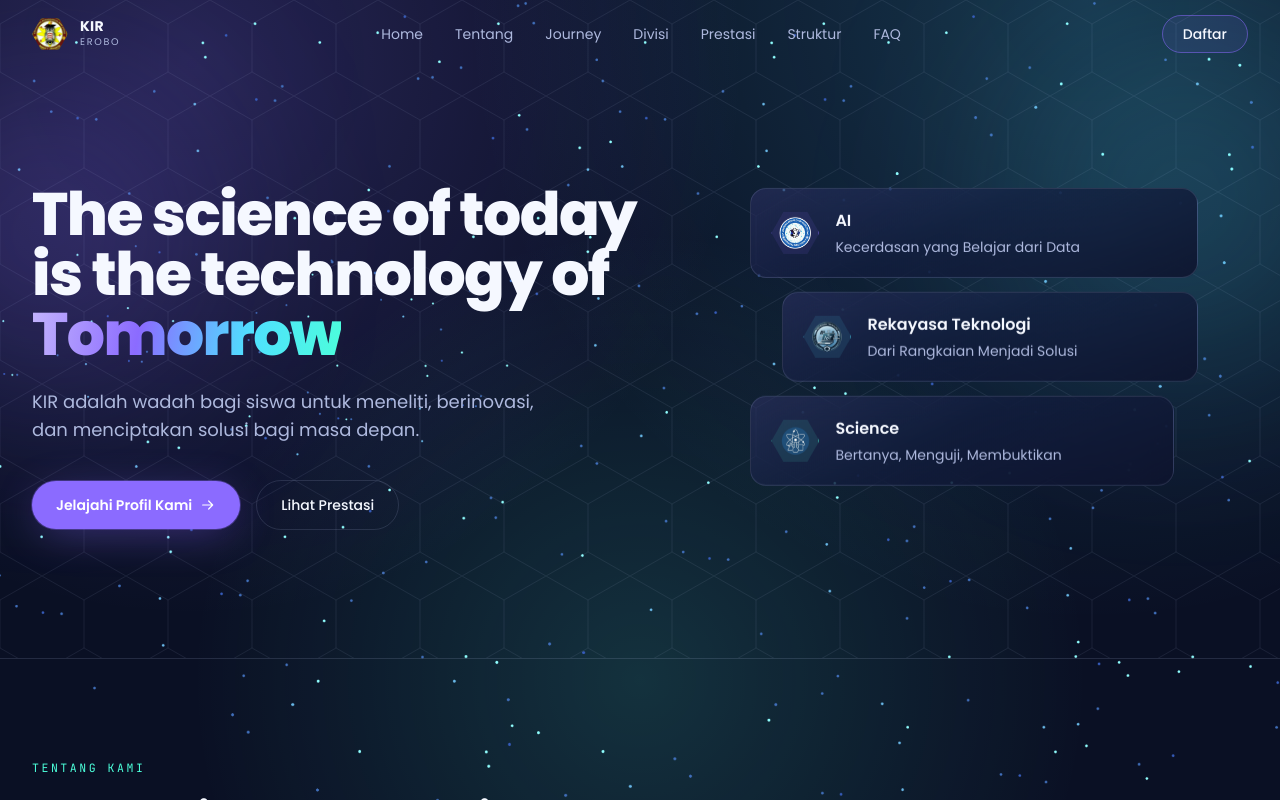
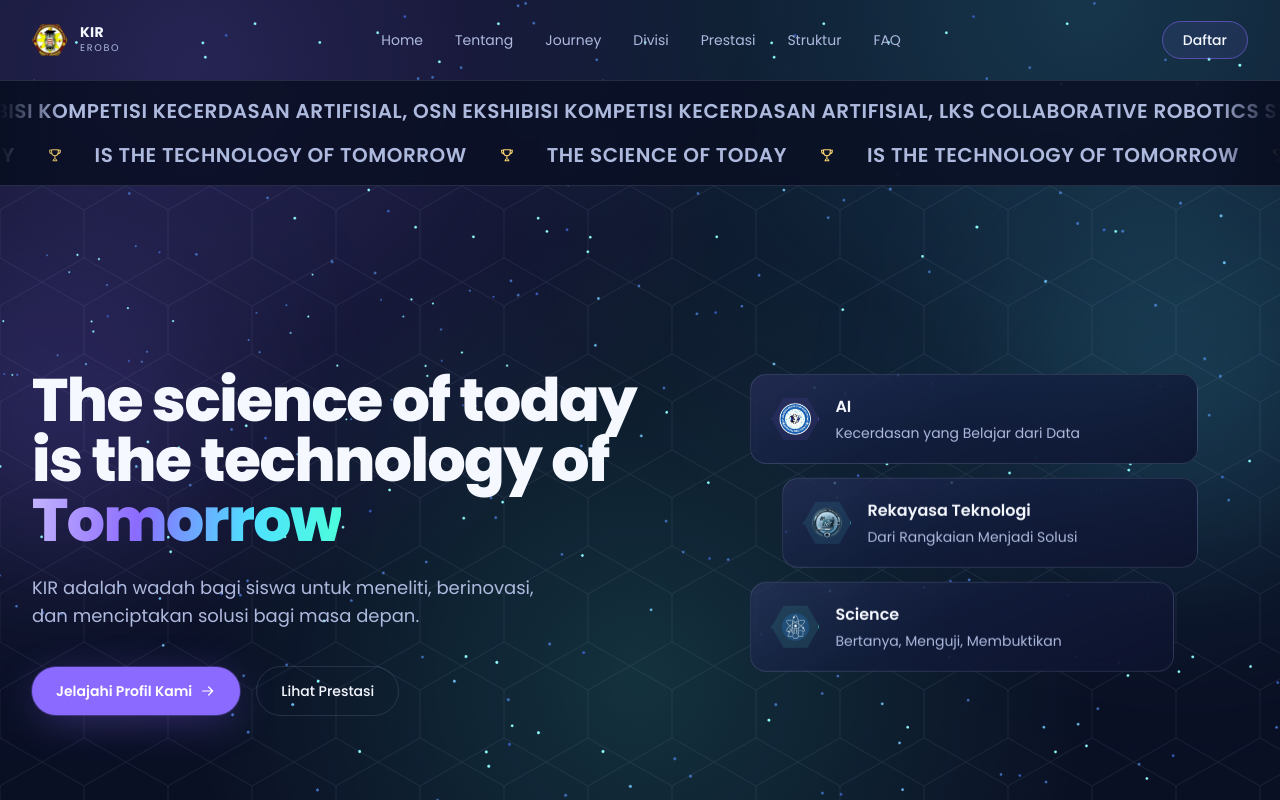
Before and after one commit to erobokir/web-kir-erobo, a Next.js app: page / in a window 1280 px wide. Shown: the top 800 px of the page. Built offline with nearby package versions, Linux system fonts and the light colour scheme.

Commit message:
update marquee

```diff
--- a/src/app/globals.css
+++ b/src/app/globals.css
@@ -90,3 +90,61 @@ body {
     scroll-behavior: auto !important;
   }
 }
+@keyframes marquee {
+  from {
+    transform: translateX(0);
+  }
+  to {
+    transform: translateX(-50%);
+  }
+}
+
+.animate-marquee {
+  animation: marquee 18s linear infinite;
+}
+
+.animate-marquee-reverse {
+  animation: marquee 18s linear infinite reverse;
+}
+
+@media (min-width: 640px) {
+  .animate-marquee {
+    animation-duration: 30s;
+  }
+  .animate-marquee-reverse {
+    animation-duration: 30s;
+  }
+}
+
+.marquee-pause:hover .animate-marquee,
+.marquee-pause:hover .animate-marquee-reverse {
+  animation-play-state: paused;
+}
+
+.marquee-fade::before,
+.marquee-fade::after {
+  content: "";
+  position: absolute;
+  top: 0;
+  bottom: 0;
+  width: 2rem;
+  z-index: 10;
+  pointer-events: none;
+}
+
+.marquee-fade::before {
+  left: 0;
+  background: linear-gradient(to right, #0a1024, transparent);
+}
+
+.marquee-fade::after {
+  right: 0;
+  background: linear-gradient(to left, #0a1024, transparent);
+}
+
+@media (min-width: 640px) {
+  .marquee-fade::before,
+  .marquee-fade::after {
+    width: 4rem;
+  }
+}
--- a/src/app/page.tsx
+++ b/src/app/page.tsx
@@ -1,4 +1,6 @@
 import Navbar from "@/components/Navbar";
+import DoubleMarquee from "@/components/Marquee";
+import { MARQUEE_ROW_1, MARQUEE_ROW_2 } from "@/data/content";
 import Hero from "@/components/Hero";
 import About from "@/components/About";
 import JourneyTimeline from "@/components/JourneyTimeline";
@@ -14,6 +16,8 @@ export default function Home() {
   return (
     <>
       <Navbar />
+      <div className="pt-16 sm:pt-20">
+        <DoubleMarquee rowOne={MARQUEE_ROW_1} rowTwo={MARQUEE_ROW_2} />
         <main>
           <Hero />
           <About />
@@ -25,6 +29,7 @@ export default function Home() {
           <Faq />
           <JoinCta />
         </main>
+      </div>
       <Footer />
     </>
   );
--- /dev/null
+++ b/src/components/Marquee.tsx
@@ -0,0 +1,47 @@
+import { IconTrophy } from "@/components/icons";
+import type { MarqueeRow } from "@/types";
+
+interface MarqueeLineProps {
+  items: MarqueeRow;
+  reverse?: boolean;
+}
+
+function MarqueeLine({ items, reverse = false }: MarqueeLineProps) {
+  const content = [...items, ...items];
+
+  return (
+    <div className="relative overflow-hidden">
+      <div
+        className={`flex w-max shrink-0 items-center gap-4 sm:gap-8 ${
+          reverse ? "animate-marquee-reverse" : "animate-marquee"
+        }`}
+      >
+        {content.map((text, i) => (
+          <div key={i} className="flex shrink-0 items-center gap-4 sm:gap-8">
+            <span className="font-display text-xs font-semibold uppercase tracking-wide text-ink-muted sm:text-lg lg:text-xl">
+              {text}
+            </span>
+            <IconTrophy className="h-3 w-3 shrink-0 text-signal-gold sm:h-4 sm:w-4" />
+          </div>
+        ))}
+      </div>
+    </div>
+  );
+}
+
+interface DoubleMarqueeProps {
+  rowOne: MarqueeRow;
+  rowTwo: MarqueeRow;
+  className?: string;
+}
+
+export default function DoubleMarquee({ rowOne, rowTwo, className = "" }: DoubleMarqueeProps) {
+  return (
+    <div
+      className={`marquee-pause marquee-fade sticky top-16 z-40 space-y-2.5 border-y border-space-line bg-space/85 py-2.5 backdrop-blur-md sm:top-20 sm:space-y-4 sm:py-4 ${className}`}
+    >
+      <MarqueeLine items={rowOne} />
+      <MarqueeLine items={rowTwo} reverse />
+    </div>
+  );
+}
--- a/src/components/Navbar.tsx
+++ b/src/components/Navbar.tsx
@@ -41,7 +41,7 @@ export default function Navbar() {
         scrolled ? "bg-space/80 backdrop-blur-md border-b border-space-line" : "bg-transparent"
       }`}
     >
-      <div className="mx-auto flex max-w-7xl items-center justify-between px-5 py-4 sm:px-8">
+      <div className="mx-auto flex max-w-7xl items-center justify-between px-5 h-16 sm:h-20 sm:px-8">
         <a href="#home" className="flex items-center gap-3">
           <span className="relative flex h-9 w-9 items-center justify-center">
             <Image
--- a/src/data/content.ts
+++ b/src/data/content.ts
@@ -4,6 +4,7 @@ import type {
   FaqItem,
   GalleryImage,
   JourneyStep,
+  MarqueeRow,
   NavLink,
   StatItem,
   StructureTier,
@@ -335,3 +336,15 @@ export const FAQ: FaqItem[] = [
       "Kuota terbatas setiap periode. Hubungi kontak di bagian bawah halaman ini untuk info terbaru seputar jadwal dan deadline pendaftaran.",
   },
 ];
+
+export const MARQUEE_ROW_1: MarqueeRow = [
+  "Masuk KIR EROBO berpeluang untuk LKS Ekshibisi Kompetisi Kecerdasan Artifisial, OSN Ekshibisi Kompetisi Kecerdasan Artifisial, LKS Collaborative Robotics System Integration, dan lainnya",
+];
+export const MARQUEE_ROW_2: MarqueeRow = [
+  "THE SCIENCE OF TODAY",
+  "IS THE TECHNOLOGY OF TOMORROW",
+  "THE SCIENCE OF TODAY",
+  "IS THE TECHNOLOGY OF TOMORROW",
+  "THE SCIENCE OF TODAY",
+  "IS THE TECHNOLOGY OF TOMORROW",
+];
--- a/src/types/index.ts
+++ b/src/types/index.ts
@@ -58,3 +58,5 @@ export interface NavLink {
   href: string;
   label: string;
 }
+
+export type MarqueeRow = string[];
```
Also changed, not shown: src/app/layout.tsx (line endings or trailing spaces). Lines whose indentation alone changed are shown as unchanged.
